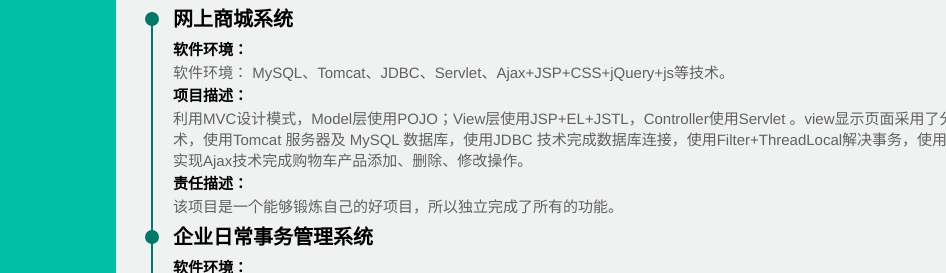
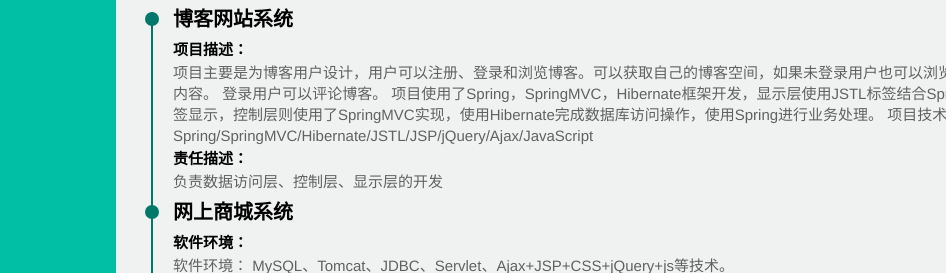
Before and after one commit to MRYDL/resume, a plain HTML site: page index.html in a window 1280 px wide. Shown: the part 59-332 px from the top of the page, 334-1280 px from the left. Drawn offline with Linux system fonts and the light colour scheme; a web font is replaced by a local one.

Commit message:
Update index.html

```diff
--- a/index.html
+++ b/index.html
@@ -58,6 +58,17 @@
 						<i class="icon-bookmark"></i>项目经验
 					</h5>
 					<ul class="exp">
+						<li>
+							<div class="circle"></div>
+							<h4>博客网站系统</h4>
+							<div class="pro_second_title">项目描述：</div>
+							<p>项目主要是为博客用户设计，用户可以注册、登录和浏览博客。可以获取自己的博客空间，如果未登录用户也可以浏览博客内容。
+登录用户可以评论博客。
+项目使用了Spring，SpringMVC，Hibernate框架开发，显示层使用JSTL标签结合Spring标签显示，控制层则使用了SpringMVC实现，使用Hibernate完成数据库访问操作，使用Spring进行业务处理。
+项目技术：Spring/SpringMVC/Hibernate/JSTL/JSP/jQuery/Ajax/JavaScript</p>
+							<div class="pro_second_title">责任描述：</div>
+							<p>负责数据访问层、控制层、显示层的开发</p>
+						</li>
 						<li>
 							<div class="circle"></div>
 							<h4>网上商城系统</h4>
```
